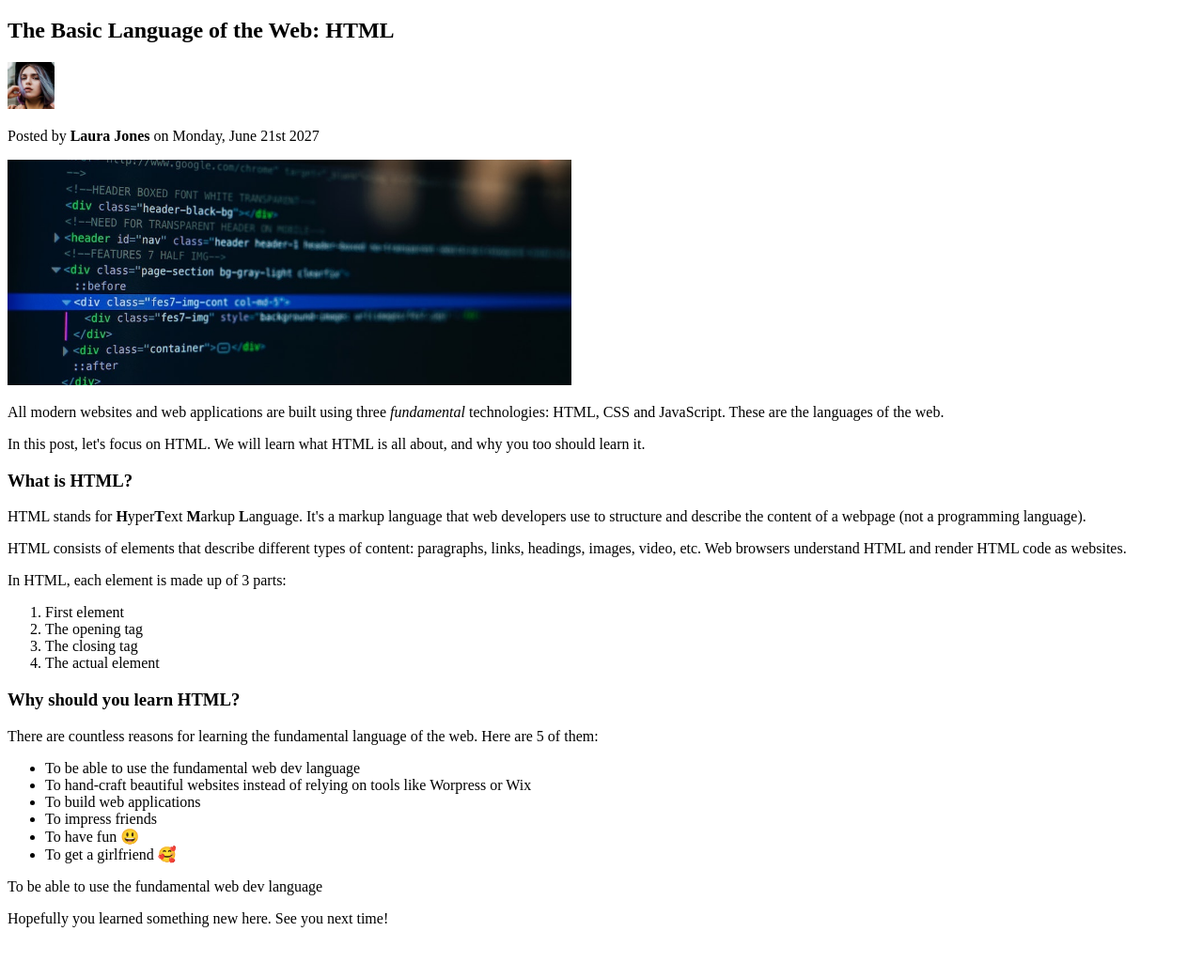
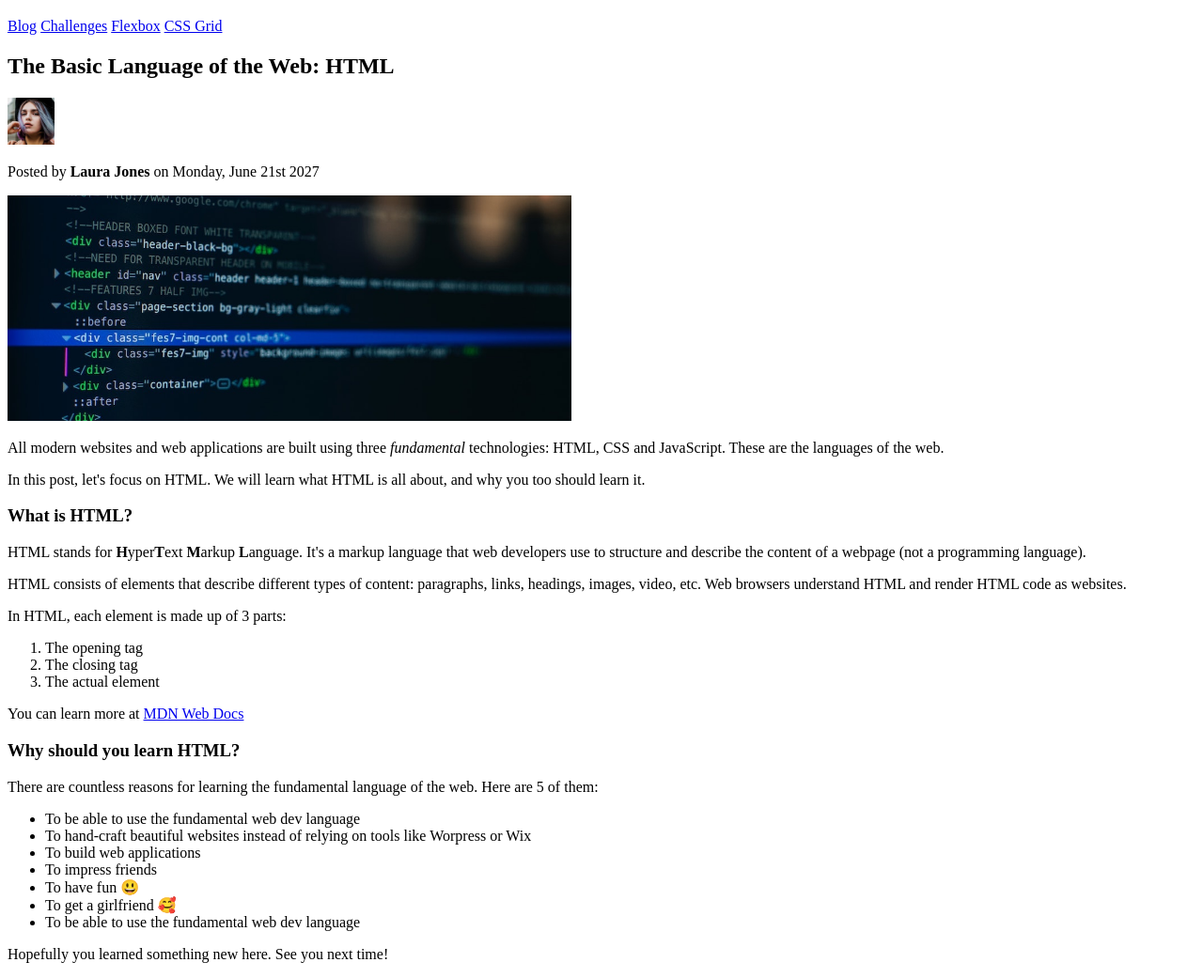
Before and after one commit to Axelord-CC/02-HTML-Fundamentals, a plain HTML site: page index.html in a window 1280 px wide. Shown: the part 62-1103 px from the top of the page at 94% size. Before the commit the page ends 1065 px from the top, so only its background shows below. Drawn offline with Linux system fonts and the light colour scheme.

Commit message:
Se añadieron links a la pagna

```diff
--- a/index.html
+++ b/index.html
@@ -7,12 +7,19 @@
     </head>
     <body>
         <h1>📘 The Code Magazine</h1>
+
+        <a href="./blog.html">Blog</a>
+        <a href="#">Challenges</a>
+        <a href="#">Flexbox</a>
+        <a href="#">CSS Grid</a>
+
         <h2>The Basic Language of the Web: HTML</h2>
+
         <img src="laura-jones.jpg" alt="A beautiful woman" width="50px">
+
         <p>Posted by <strong>Laura Jones</strong> on Monday, June 21st 2027</p>
-        <img src="post-img.jpg" alt="A image that show some HTML code lines on screen" width="600px" />
 
-
+        <img src="post-img.jpg" alt="A image that show some HTML code lines on screen" width="600px"/>
 
         <p>All modern websites and web applications are built using three <em>fundamental</em> technologies: HTML, CSS and JavaScript. These are the languages of the web.</p>
 
@@ -26,11 +33,12 @@
         <p>In HTML, each element is made up of 3 parts:</p>
 
         <ol>
-            <li>First element</li>
             <li>The opening tag</li>
             <li>The closing tag</li>
             <li>The actual element</li>
         </ol>
+
+        <p>You can learn more at <a href="https://developer.mozilla.org/en-US/docs/Web/HTML" target="_blank">MDN Web Docs</a></p>
 
         <h3>Why should you learn HTML?</h3>
 
@@ -43,7 +51,8 @@
             <li>To impress friends</li>
             <li>To have fun 😃</li>
             <li>To get a girlfriend 🥰</li>
-        </ul>To be able to use the fundamental web dev language
+            <li>To be able to use the fundamental web dev language</li>
+        </ul>
 
         <p>Hopefully you learned something new here. See you next time!</p>
     </body>
```
Also changed, not shown: blog.html (added, +10 -0 lines).
